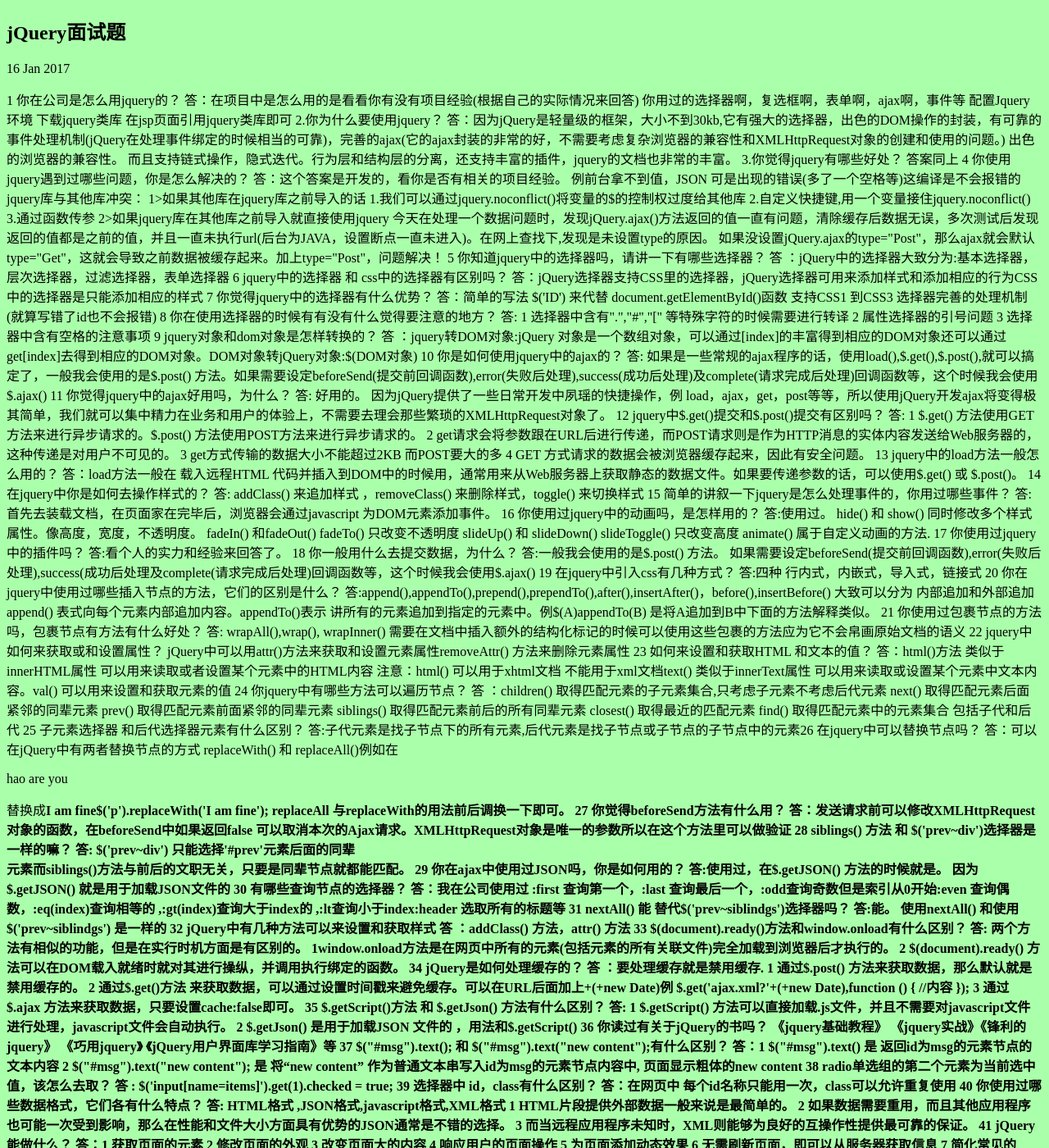
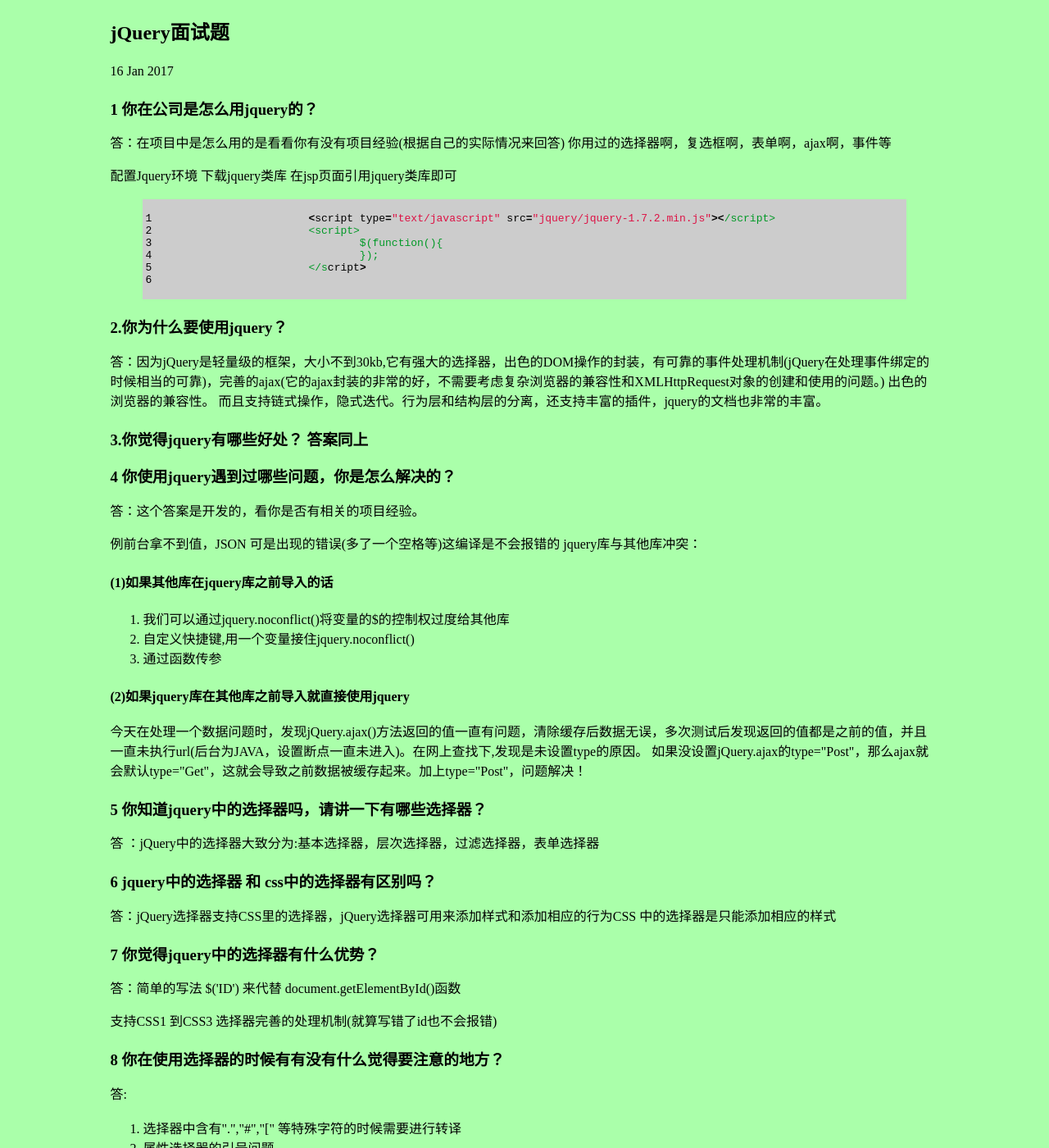
Before and after one commit to ftconan/pinmingkenan.github.io, a Jekyll site: the page built from _posts/2017-01-16-jQuery面试题.html, in a window 1280 px wide and 1400 px high. Shown: the whole window at 82% size. Built offline with Jekyll 4.4.1, drawn with Linux system fonts in a browser that asks for light colours; nearby versions of some CDN libraries; library files that are not in the unit come from our copies; some of the changed text lies outside the part shown.

Commit message:
修改文章

```diff
--- a/_posts/2017-01-16-jQuery面试题.html
+++ b/_posts/2017-01-16-jQuery面试题.html
@@ -1,248 +1,467 @@
 ---
 layout: default
+permalink: jQuery面试题.html
+category: 前端
+tags: jQuery
 title: jQuery面试题
 ---
 
+<article>
 	<h2>{{ page.title }}</h2>
 	<p>{{ page.date | date_to_string }}</p>
+	<h3>
+		1 你在公司是怎么用jquery的？
+	</h3>
 	<p>
-	1 你在公司是怎么用jquery的？
 		答：在项目中是怎么用的是看看你有没有项目经验(根据自己的实际情况来回答) 你用过的选择器啊，复选框啊，表单啊，ajax啊，事件等
-
+	</p>
+	<p>
 		配置Jquery环境 下载jquery类库 在jsp页面引用jquery类库即可
-
-	<script type="text/javascript" src="jquery/jquery-1.7.2.min.js"/>
-
-	接下来通过在<script> $(function(){ }); </script>
-
+	</p>
+	<p>
+		{% highlight ruby linenos %}
+			<script type="text/javascript" src="jquery/jquery-1.7.2.min.js"></script>
+			<script>
+				$(function(){
+				});
+			</script>
+		{% endhighlight ruby %}
+	</p>
+	<h3>
 		2.你为什么要使用jquery？
+	</h3>
+	<p>
 	    答：因为jQuery是轻量级的框架，大小不到30kb,它有强大的选择器，出色的DOM操作的封装，有可靠的事件处理机制(jQuery在处理事件绑定的时候相当的可靠)，完善的ajax(它的ajax封装的非常的好，不需要考虑复杂浏览器的兼容性和XMLHttpRequest对象的创建和使用的问题。) 出色的浏览器的兼容性。 而且支持链式操作，隐式迭代。行为层和结构层的分离，还支持丰富的插件，jquery的文档也非常的丰富。
-
-
-
+	</p>
+	<h3>
 		3.你觉得jquery有哪些好处？ 答案同上
+	</h3>
+	<h3>
 		4  你使用jquery遇到过哪些问题，你是怎么解决的？
+	</h3>
+	<p>
 		答：这个答案是开发的，看你是否有相关的项目经验。
-
+	</p>
+	<p>
 		例前台拿不到值，JSON 可是出现的错误(多了一个空格等)这编译是不会报错的 jquery库与其他库冲突：
-
-	1>如果其他库在jquery库之前导入的话
-
-	1.我们可以通过jquery.noconflict()将变量的$的控制权过度给其他库
-
-	2.自定义快捷键,用一个变量接住jquery.noconflict()
-
-	3.通过函数传参
-
-	2>如果jquery库在其他库之前导入就直接使用jquery
-
+	</p>
+	<h4>
+		(1)如果其他库在jquery库之前导入的话
+	</h4>
+	<ol>
+		<li>我们可以通过jquery.noconflict()将变量的$的控制权过度给其他库</li>
+		<li>自定义快捷键,用一个变量接住jquery.noconflict()</li>
+		<li>通过函数传参</li>
+	</ol>
+	<h4>
+		(2)如果jquery库在其他库之前导入就直接使用jquery
+	</h4>
+	<p>
 		今天在处理一个数据问题时，发现jQuery.ajax()方法返回的值一直有问题，清除缓存后数据无误，多次测试后发现返回的值都是之前的值，并且一直未执行url(后台为JAVA，设置断点一直未进入)。在网上查找下,发现是未设置type的原因。 如果没设置jQuery.ajax的type="Post"，那么ajax就会默认type="Get"，这就会导致之前数据被缓存起来。加上type="Post"，问题解决！
-
+	</p>
+	<h3>
 		5  你知道jquery中的选择器吗，请讲一下有哪些选择器？
+	</h3>
+	<p>
 		答 ：jQuery中的选择器大致分为:基本选择器，层次选择器，过滤选择器，表单选择器
-
+	</p>
+	<h3>
 		6  jquery中的选择器 和 css中的选择器有区别吗？
+	</h3>
+	<p>
 		答：jQuery选择器支持CSS里的选择器，jQuery选择器可用来添加样式和添加相应的行为CSS 中的选择器是只能添加相应的样式
-
+	</p>
+	<h3>
 		7  你觉得jquery中的选择器有什么优势？
+	</h3>
+	<p>
 		答：简单的写法  $('ID') 来代替 document.getElementById()函数
-
+	</p>
+	<p>
 		支持CSS1 到CSS3 选择器完善的处理机制(就算写错了id也不会报错)
-
+	</p>
+	<h3>
 		8  你在使用选择器的时候有有没有什么觉得要注意的地方？
-	答: 1 选择器中含有".","#","[" 等特殊字符的时候需要进行转译
-
-	       2 属性选择器的引号问题
-
-	       3 选择器中含有空格的注意事项
-
+	</h3>
+	<p>
+		答:
+		<ol>
+			<li>选择器中含有".","#","[" 等特殊字符的时候需要进行转译</li>
+			<li>属性选择器的引号问题</li>
+			<li>选择器中含有空格的注意事项</li>
+		</ol>
+	</p>
+	<h3>
 		9  jquery对象和dom对象是怎样转换的？
+	</h3>
+	<p>
 		答 ：jquery转DOM对象:jQuery 对象是一个数组对象，可以通过[index]的丰富得到相应的DOM对象还可以通过get[index]去得到相应的DOM对象。DOM对象转jQuery对象:$(DOM对象)
-
+	</p>
+	<h3>
 		10  你是如何使用jquery中的ajax的？
+	</h3>
+	<p>
 		答: 如果是一些常规的ajax程序的话，使用load(),$.get(),$.post(),就可以搞定了，一般我会使用的是$.post() 方法。如果需要设定beforeSend(提交前回调函数),error(失败后处理),success(成功后处理)及complete(请求完成后处理)回调函数等，这个时候我会使用$.ajax()
-
+	</p>
+	<h3>
 		11  你觉得jquery中的ajax好用吗，为什么？
+	</h3>
+	<p>
 		答: 好用的。 因为jQuery提供了一些日常开发中夙瑶的快捷操作，例 load，ajax，get，post等等，所以使用jQuery开发ajax将变得极其简单，我们就可以集中精力在业务和用户的体验上，不需要去理会那些繁琐的XMLHttpRequest对象了。
-
+	</p>
+	<h3>
 		12 jquery中$.get()提交和$.post()提交有区别吗？
-	答:  1 $.get() 方法使用GET方法来进行异步请求的。$.post() 方法使用POST方法来进行异步请求的。
-
-	    2 get请求会将参数跟在URL后进行传递，而POST请求则是作为HTTP消息的实体内容发送给Web服务器的，这种传递是对用户不可见的。
-
-	    3 get方式传输的数据大小不能超过2KB 而POST要大的多
-
-	    4 GET 方式请求的数据会被浏览器缓存起来，因此有安全问题。
-
+	</h3>
+	<p>
+		答:
+		<ol>
+			<li>
+				$.get() 方法使用GET方法来进行异步请求的。$.post() 方法使用POST方法来进行异步请求的。
+			</li>
+			<li>
+				get请求会将参数跟在URL后进行传递，而POST请求则是作为HTTP消息的实体内容发送给Web服务器的，这种传递是对用户不可见的。
+			</li>
+			<li>
+				get方式传输的数据大小不能超过2KB 而POST要大的多
+			</li>
+			<li>
+				GET 方式请求的数据会被浏览器缓存起来，因此有安全问题。
+			</li>
+		</ol>
+	</p>
+	<h3>
 		13  jquery中的load方法一般怎么用的？
+	</h3>
+	<p>
 		答：load方法一般在 载入远程HTML 代码并插入到DOM中的时候用，通常用来从Web服务器上获取静态的数据文件。如果要传递参数的话，可以使用$.get() 或 $.post()。
-
+	</p>
+	<h3>
 		14  在jquery中你是如何去操作样式的？
+	</h3>
+	<p>
 		答: addClass() 来追加样式 ，removeClass() 来删除样式，toggle() 来切换样式
-
+	</p>
+	<h3>
 		15  简单的讲叙一下jquery是怎么处理事件的，你用过哪些事件？
+	</h3>
+	<p>
 		答: 首先去装载文档，在页面家在完毕后，浏览器会通过javascript 为DOM元素添加事件。
-
+	</p>
+	<h3>
 		16  你使用过jquery中的动画吗，是怎样用的？
+	</h3>
+	<p>
 		答:使用过。
-
+	</p>
+	<p>
 		hide() 和 show() 同时修改多个样式属性。像高度，宽度，不透明度。 fadeIn() 和fadeOut() fadeTo() 只改变不透明度
-
+	</p>
+	<p>
 		slideUp() 和 slideDown() slideToggle() 只改变高度
-
+	</p>
+	<p>
 		animate() 属于自定义动画的方法.
-
-	17  你使用过jquery中的插件吗？ 答:看个人的实力和经验来回答了。
+	</p>
+	<h3>
+		17  你使用过jquery中的插件吗？
+	</h3>
+	<p>
+		答:看个人的实力和经验来回答了。
+	</p>
+	<h3>
 		18  你一般用什么去提交数据，为什么？
+	</h3>
+	<p>
 		答:一般我会使用的是$.post() 方法。
-
+	</p>
+	<p>
 		如果需要设定beforeSend(提交前回调函数),error(失败后处理),success(成功后处理及complete(请求完成后处理)回调函数等，这个时候我会使用$.ajax()
-
+	</p>
+	<h3>
 		19  在jquery中引入css有几种方式？
+	</h3>
+	<p>
 		答:四种 行内式，内嵌式，导入式，链接式
-
+	</p>
+	<h3>
 		20  你在jquery中使用过哪些插入节点的方法，它们的区别是什么？
+	</h3>
+	<p>
 		答:append(),appendTo(),prepend(),prependTo(),after(),insertAfter()，before(),insertBefore() 大致可以分为 内部追加和外部追加append() 表式向每个元素内部追加内容。appendTo()表示 讲所有的元素追加到指定的元素中。例$(A)appendTo(B) 是将A追加到B中下面的方法解释类似。
-
+	</p>
+	<h3>
 		21  你使用过包裹节点的方法吗，包裹节点有方法有什么好处？
+	</h3>
+	<p>
 		答: wrapAll(),wrap(), wrapInner() 需要在文档中插入额外的结构化标记的时候可以使用这些包裹的方法应为它不会帛画原始文档的语义
-
+	</p>
+	<h3>
 		22  jquery中如何来获取或和设置属性？
+	</h3>
+	<p>
 		jQuery中可以用attr()方法来获取和设置元素属性removeAttr() 方法来删除元素属性
-
+	</p>
+	<h3>
 		23  如何来设置和获取HTML 和文本的值？
-
+	</h3>
+	<p>
 		答：html()方法 类似于innerHTML属性 可以用来读取或者设置某个元素中的HTML内容
-
+	</p>
+	<p>
 		注意：html() 可以用于xhtml文档 不能用于xml文档text() 类似于innerText属性 可以用来读取或设置某个元素中文本内容。val() 可以用来设置和获取元素的值
-
+	</p>
+	<h3>
 		24  你jquery中有哪些方法可以遍历节点？
+	</h3>
+	<p>
 		答 ：children() 取得匹配元素的子元素集合,只考虑子元素不考虑后代元素 next() 取得匹配元素后面紧邻的同辈元素
-
+	</p>
+	<p>
 		prev() 取得匹配元素前面紧邻的同辈元素
-
+	</p>
+	<p>
 		siblings() 取得匹配元素前后的所有同辈元素
-
+	</p>
+	<p>
 		closest() 取得最近的匹配元素
-
+	</p>
+	<p>
 		find() 取得匹配元素中的元素集合 包括子代和后代
-
+	</p>
+	<h3>
 		25 子元素选择器 和后代选择器元素有什么区别？
+	</h3>
+	<p>
 		答:子代元素是找子节点下的所有元素,后代元素是找子节点或子节点的子节点中的元素26 在jquery中可以替换节点吗？
-
+	</p>
+	<h3>
+		jQuery中replaceWith() 和 replaceAll()可以互相装换吗？
+	</h3>
+	<p>
 		答：可以 在jQuery中有两者替换节点的方式 replaceWith() 和 replaceAll()例如在<p title="hao are you">hao are you</p>替换成<strong>I am fine<strong>$('p').replaceWith('<strong>I am fine</strong>'); replaceAll 与replaceWith的用法前后调换一下即可。
-
+	</p>
+	<h3>
 		27 你觉得beforeSend方法有什么用？
+	</h3>
+	<p>
 		答：发送请求前可以修改XMLHttpRequest对象的函数，在beforeSend中如果返回false 可以取消本次的Ajax请求。XMLHttpRequest对象是唯一的参数所以在这个方法里可以做验证
-
+	</p>
+	<h3>
 		28 siblings() 方法 和 $('prev~div')选择器是一样的嘛？
-
+	</h3>
+	<p>
 		答: $('prev~div') 只能选择'#prev'元素后面的同辈<div>元素而siblings()方法与前后的文职无关，只要是同辈节点就都能匹配。
-
+	</p>
+	<h3>
 		29 你在ajax中使用过JSON吗，你是如何用的？
+	</h3>
+	<p>
 		答:使用过，在$.getJSON() 方法的时候就是。
-
+	</p>
+	<p>
 		因为 $.getJSON() 就是用于加载JSON文件的
-
+	</p>
+	<h3>
 		30 有哪些查询节点的选择器？
+	</h3>
+	<p>
 		答：我在公司使用过 :first 查询第一个，:last 查询最后一个，:odd查询奇数但是索引从0开始:even 查询偶数，:eq(index)查询相等的 ,:gt(index)查询大于index的 ,:lt查询小于index:header 选取所有的标题等
-
+	</p>
+	<h3>
 		31 nextAll() 能 替代$('prev~siblindgs')选择器吗？
+	</h3>
+	<p>
 		答:能。 使用nextAll() 和使用$('prev~siblindgs') 是一样的
-
+	</p>
+	<h3>
 		32 jQuery中有几种方法可以来设置和获取样式
+	</h3>
+	<p>
 		答 ：addClass() 方法，attr() 方法
-
+	</p>
+	<h3>
 		33 $(document).ready()方法和window.onload有什么区别？
-	答: 两个方法有相似的功能，但是在实行时机方面是有区别的。 1window.onload方法是在网页中所有的元素(包括元素的所有关联文件)完全加载到浏览器后才执行的。
-
-	2 $(document).ready() 方法可以在DOM载入就绪时就对其进行操纵，并调用执行绑定的函数。
-
+	</h3>
+	<p>
+		答: 两个方法有相似的功能，但是在实行时机方面是有区别的。
+	</p>
+	<p>
+		<ol>
+			<li>
+				window.onload方法是在网页中所有的元素(包括元素的所有关联文件)完全加载到浏览器后才执行的。
+			</li>
+			<li>
+				$(document).ready() 方法可以在DOM载入就绪时就对其进行操纵，并调用执行绑定的函数。
+			</li>
+		</ol>
+	</p>
+	<h3>
 		34 jQuery是如何处理缓存的？
+	</h3>
+	<p>
 		答 ：要处理缓存就是禁用缓存.
-
-	1 通过$.post() 方法来获取数据，那么默认就是禁用缓存的。
-
-	2 通过$.get()方法 来获取数据，可以通过设置时间戳来避免缓存。可以在URL后面加上+(+new Date)例 $.get('ajax.xml?'+(+new Date),function () { //内容 }); 3 通过$.ajax 方法来获取数据，只要设置cache:false即可。
-
+	</p>
+	<p>
+		<ol>
+			<li>
+				通过$.post() 方法来获取数据，那么默认就是禁用缓存的。
+			</li>
+			<li>
+				通过$.get()方法 来获取数据，可以通过设置时间戳来避免缓存。可以在URL后面加上+(+new Date)例 $.get('ajax.xml?'+(+new Date),function () { //内容 }); 3 通过$.ajax 方法来获取数据，只要设置cache:false即可。
+			</li>
+		</ol>
+	</p>
+	<h3>
 		35 $.getScript()方法 和 $.getJson() 方法有什么区别？
-	答: 1 $.getScript() 方法可以直接加载.js文件，并且不需要对javascript文件进行处理，javascript文件会自动执行。
-
-	2 $.getJson() 是用于加载JSON 文件的 ，用法和$.getScript()
-
+	</h3>
+	<p>
+		答:
+		<ol>
+			<li>
+				$.getScript() 方法可以直接加载.js文件，并且不需要对javascript文件进行处理，javascript文件会自动执行。
+			</li>
+			<li>
+				$.getJson() 是用于加载JSON 文件的 ，用法和$.getScript()
+			</li>
+		</ol>
+	</p>
+	<h3>
 		36 你读过有关于jQuery的书吗？
+	</h3>
+	<p>
 		《jquery基础教程》 《jquery实战》《锋利的jquery》 《巧用jquery》  《jQuery用户界面库学习指南》等
-
+	</p>
+	<h3>
 		37 $("#msg").text(); 和 $("#msg").text("<b>new content</b>");有什么区别？
-	答：1 $("#msg").text() 是 返回id为msg的元素节点的文本内容
-
-	   2 $("#msg").text("<b>new content</b>"); 是 将“<b>new content</b>” 作为普通文本串写入id为msg的元素节点内容中, 页面显示粗体的<b>new content</b>
-
+	</h3>
+	<p>
+		答：
+		<ol>
+			<li>
+				$("#msg").text() 是 返回id为msg的元素节点的文本内容
+			</li>
+			<li>
+				$("#msg").text("<b>new content</b>"); 是 将“<b>new content</b>” 作为普通文本串写入id为msg的元素节点内容中, 页面显示粗体的<b>new content</b>
+			</li>
+		</ol>
+	</p>
+	<h3>
 		38 radio单选组的第二个元素为当前选中值，该怎么去取？
+	</h3>
+	<p>
 		答 : $('input[name=items]').get(1).checked = true;
-
+	</p>
+	<h3>
 		39 选择器中 id，class有什么区别？
+	</h3>
+	<p>
 		答：在网页中 每个id名称只能用一次，class可以允许重复使用
-
+	</p>
+	<h3>
 		40 你使用过哪些数据格式，它们各有什么特点？
+	</h3>
+	<p>
 		答: HTML格式 ,JSON格式,javascript格式,XML格式
-
-	1 HTML片段提供外部数据一般来说是最简单的。
-
-	2 如果数据需要重用，而且其他应用程序也可能一次受到影响，那么在性能和文件大小方面具有优势的JSON通常是不错的选择。
-
-	3 而当远程应用程序未知时，XML则能够为良好的互操作性提供最可靠的保证。
-
+	</p>
+	<ol>
+		<li>
+			HTML片段提供外部数据一般来说是最简单的。
+		</li>
+		<li>
+			如果数据需要重用，而且其他应用程序也可能一次受到影响，那么在性能和文件大小方面具有优势的JSON通常是不错的选择。
+		</li>
+		<li>
+			而当远程应用程序未知时，XML则能够为良好的互操作性提供最可靠的保证。
+		</li>
+	</ol>
+	<h3>
 		41 jQuery 能做什么？
-	答：1 获取页面的元素
-
-	2 修改页面的外观
-
-	3 改变页面大的内容
-
-	4 响应用户的页面操作
-
-	5 为页面添加动态效果
-
-	6 无需刷新页面，即可以从服务器获取信息
-
-	7 简化常见的javascript任务
-
+	</h3>
+	<p>
+		答：
+		<ol>
+			<li>获取页面的元素</li>
+			<li>修改页面的外观</li>
+			<li>改变页面大的内容</li>
+			<li>响应用户的页面操作</li>
+			<li>为页面添加动态效果</li>
+			<li>无需刷新页面，即可以从服务器获取信息</li>
+			<li>简化常见的javascript任务</li>
+		</ol>
+	</p>
+	<h3>
 		42 在ajax中data主要有几种方式？
+	</h3>
+	<p>
 		答 ： 三种，html拼接的，json数组，form表单经serialize()序列化的。
-
+	</p>
+	<h3>
 		43 ：jQuery中的hover()和toggle()有什么区别？
+	</h3>
+	<p>
 		答 hover()和toggle()都是jQuery中两个合成事件。
-
+	</p>
+	<p>
 		hover()方法用于模拟光标悬停事件。 toggle()方法是连续点击事件。
-
+	</p>
+	<h3>
 		44 你知道jQuery中的事件冒泡吗，它是怎么执行的，何如来停止冒泡事件？
+	</h3>
+	<p>
 		答 : 知道,事件冒泡是从里面的往外面开始触发。在jQuery中提供了stopPropagation()方法可以停止冒泡。
-
+	</p>
+	<h3>
 		45 例如 单击超链接后会自动跳转，单击"提交"按钮后表单会提交等，有时候我想阻止这些默认的行为，该怎么办？
+	</h3>
+	<p>
 		答: 可以用 event.preventDefault()或在事件处理函数中返回false，即 return false;
-
-	46.jquery表单提交前有几种校验方法？分别为？？
-	a) formData:返回一个数组，可以通过循环调用来校验
-
-	b) jaForm：返回一个jQuery对象，所有需要先转换成dom对象
-
-	c) fieldValue：返回一个数组beforeSend()
-
+	</p>
+	<h3>
+		46.jquery表单提交前有几种校验方法？分别为？
+	</h3>
+	<p>
+		<ol>
+			<li>
+				formData:返回一个数组，可以通过循环调用来校验
+				</li>
+			<li>
+				jaForm：返回一个jQuery对象，所有需要先转换成dom对象
+			</li>
+			<li>
+				fieldValue：返回一个数组beforeSend()
+			</li>
+		</ol>
+	</p>
+	<h3>
 		47.在jquery中你有没有编写过插件，插件有什么好处？你编写过那些插件？它应该注意那些？
-	a) 答: 插件的好处：对已有的一系列方法或函数的封装，以便在其他地方重新利用，方便后期维护和提高开发效率插件的分类：封装对象方法插件 、封装全局函数插件、选择器插件
-
-	b) 注意的地方：
-
-	i. 1.插件的文件名推荐命名为jquery.[插件名].js，以免和其他的javaScript库插件混淆
-
-	ii. 2.所有的对象方法都应当附加到jQuery.fn对象上，而所有的全局函数都应当附加到jQuery对象本身上
-
-	iii. 3.插件应该返回一个jQuery对象，以保证插件的可链式操作
-
-	iv. 4.避免在插件内部使用$作为jQuery对象的别名,而应使用完整的jQuery来表示，这样可以避免冲突或使用闭包来避免
-
-	v. 5.所有的方法或函数插件，都应当一分好结尾，否则压缩的时候可能出现问题。在插件头部加上分号，这样可以避免他人的不规范代码给插件带来影响
-
-	vi. 6.在插件中通过$.extent({})封装全局函数,选择器插件，扩展已有的object对象通过$.fn.extend({})封装对象方法插件
+	</h3>
+	<h4>插件的好处</h4>
+	<p>
+		对已有的一系列方法或函数的封装，以便在其他地方重新利用，方便后期维护和提高开发效率插件的分类：封装对象方法插件 、封装全局函数插件、选择器插件
 	</p>
+	<h4>
+		注意的地方
+	</h4>
+	<p>
+		<ol>
+			<li>
+				插件的文件名推荐命名为jquery.[插件名].js，以免和其他的javaScript库插件混淆
+			</li>
+			<li>
+				所有的对象方法都应当附加到jQuery.fn对象上，而所有的全局函数都应当附加到jQuery对象本身上
+			</li>
+			<li>
+				插件应该返回一个jQuery对象，以保证插件的可链式操作
+			</li>
+			<li>
+				避免在插件内部使用$作为jQuery对象的别名,而应使用完整的jQuery来表示，这样可以避免冲突或使用闭包来避免
+			</li>
+			<li>
+				所有的方法或函数插件，都应当一分好结尾，否则压缩的时候可能出现问题。在插件头部加上分号，这样可以避免他人的不规范代码给插件带来影响
+			</li>
+			<li>
+				在插件中通过$.extent({})封装全局函数,选择器插件，扩展已有的object对象通过$.fn.extend({})封装对象方法插件
+			</li>
+		</ol>
+	</p>
+</article>
```
Lines whose indentation alone changed are shown as unchanged.
